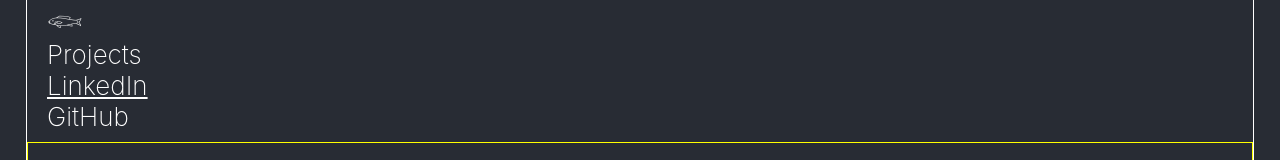
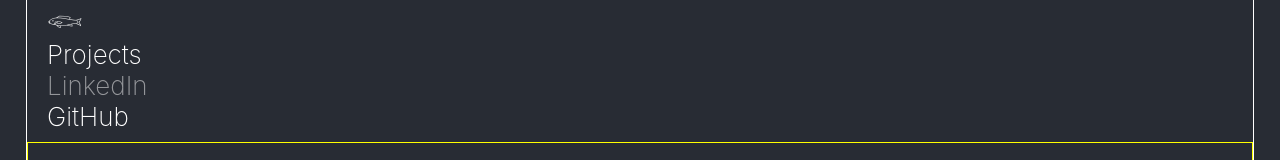
Before and after one commit to Allie-Ang/folio, a React (Create React App) app: page / in a window 1280 px wide. In both pictures the pointer is over the link "LinkedIn". Shown: the part 126-286 px from the top of the page. Built offline with nearby package versions, Linux system fonts and the light colour scheme.

Commit message:
css: linked in hover style

```diff
--- a/src/App.css
+++ b/src/App.css
@@ -39,9 +39,13 @@
 
 a:link { text-decoration: none; }
 a:visited { text-decoration: none; }
-a:hover { text-decoration: underline }
 a:active { text-decoration: none; }
 
 a {
   color: white
 }
+
+a:hover {
+  color: white;
+  opacity: 0.5;
+}
```
